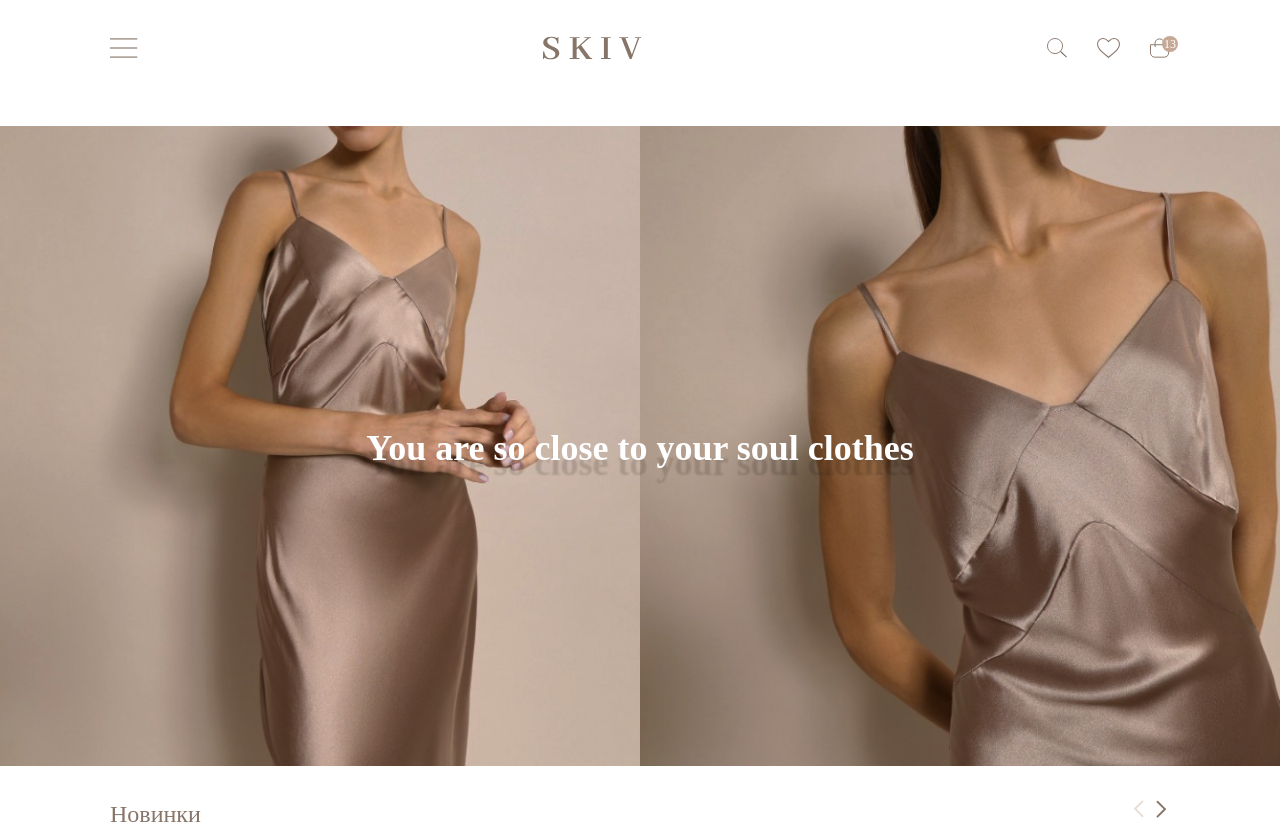
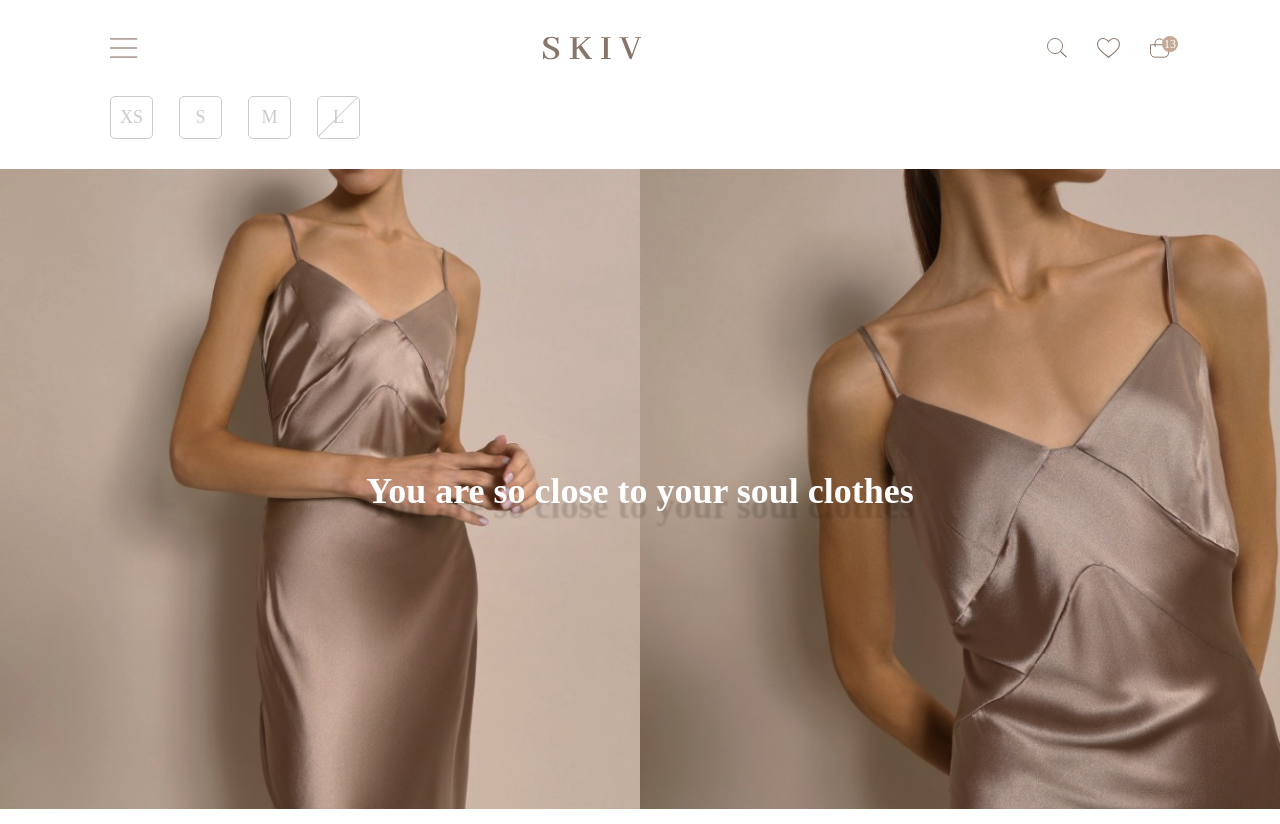
Before and after one commit to sokoloveugene/skiv, a React (Create React App) app in the folder client/: page / in a window 1280 px wide. Shown: the top 824 px of the page. Built offline with nearby package versions, Linux system fonts and the light colour scheme.

Commit message:
add selected size

```diff
--- a/client/src/components/App/App.tsx
+++ b/client/src/components/App/App.tsx
@@ -5,12 +5,15 @@ import HomePage from "../../pages/HomePage";
 import Header from "../Header";
 import Footer from "../Footer";
 
+import SelectSize from "../SelectSize"
+
 const App: React.FC = () => {
   return (
     <s.MainContainer>
       <s.GlobalStyle />
       <Header />
       <s.Content>
+        <SelectSize />
         <Router>
           <Switch>
             <Route exact path="/">
--- /dev/null
+++ b/client/src/components/SelectSize/SelectSize.styled.ts
@@ -0,0 +1,42 @@
+import styled from "styled-components";
+import { colors } from "../../consts/colors";
+
+export const Container = styled.div`
+  width: 250px;
+  display: flex;
+  justify-content: space-between;
+`;
+
+export const HiddenCheckbox = styled.input`
+  display: none;
+`;
+
+export const Label = styled.label<{
+  checked: boolean;
+  disabled: boolean;
+}>`
+  display: flex;
+  justify-content: center;
+  align-items: center;
+  width: 43px;
+  height: 43px;
+  background: ${(props) => (props.checked ? colors.peach : colors.white)};
+  border-radius: 5px;
+  transition: all 150ms;
+  border: ${(props) =>
+    props.checked ? "none" : `1px solid ${colors.lightGray}`};
+  color: ${(props) => (props.checked ? colors.white : colors.lightGray)};
+  user-select: none;
+  font-size: 18px;
+  position: relative;
+
+  &::after {
+    content: "";
+    position: absolute;
+    height: ${(props) => (props.disabled ? "56px" : "0px")};
+    border-right: 1px solid #cdcbca;
+    top: 42%;
+    right: 48%;
+    transform: translate(-50%, -45%) rotate(45deg);
+  }
+`;
--- /dev/null
+++ b/client/src/components/SelectSize/SelectSize.tsx
@@ -0,0 +1,48 @@
+import React, { useState } from "react";
+import * as s from "./SelectSize.styled";
+
+interface SelectOptionI {
+  id: number;
+  title: string;
+  available: number;
+}
+
+const selectSizeData = [
+  { id: 1, title: "XS", available: 2 },
+  { id: 2, title: "S", available: 2 },
+  { id: 3, title: "M", available: 2 },
+  { id: 4, title: "L", available: 0 },
+];
+
+const SelectSize: React.FC = () => {
+  const [selectedOption, setSelectedOption] = useState<SelectOptionI | null>(
+    null
+  );
+
+  const handleChange = (value: SelectOptionI) => {
+    setSelectedOption(value);
+  };
+
+  return (
+    <s.Container>
+      {selectSizeData.map((el) => (
+        <s.Label
+          key={el.id}
+          checked={el.id === selectedOption?.id}
+          disabled={!el.available}
+        >
+          <s.HiddenCheckbox
+            name="size"
+            type="radio"
+            onChange={() => handleChange(el)}
+            checked={el.id === selectedOption?.id}
+            disabled={!el.available}
+          />
+          {el.title}
+        </s.Label>
+      ))}
+    </s.Container>
+  );
+};
+
+export default SelectSize;
--- /dev/null
+++ b/client/src/components/SelectSize/index.ts
@@ -0,0 +1 @@
+export { default } from "./SelectSize";
--- a/client/src/consts/colors.ts
+++ b/client/src/consts/colors.ts
@@ -6,4 +6,5 @@ export const colors = {
   brown: "#887569",
   textColor: "#887569",
   disabled: "#E8DDD5",
+  lightGray: "#cdcbca",
 };
```
Also changed, not shown: 1 other file (tests, documents, lock files or other folders).
